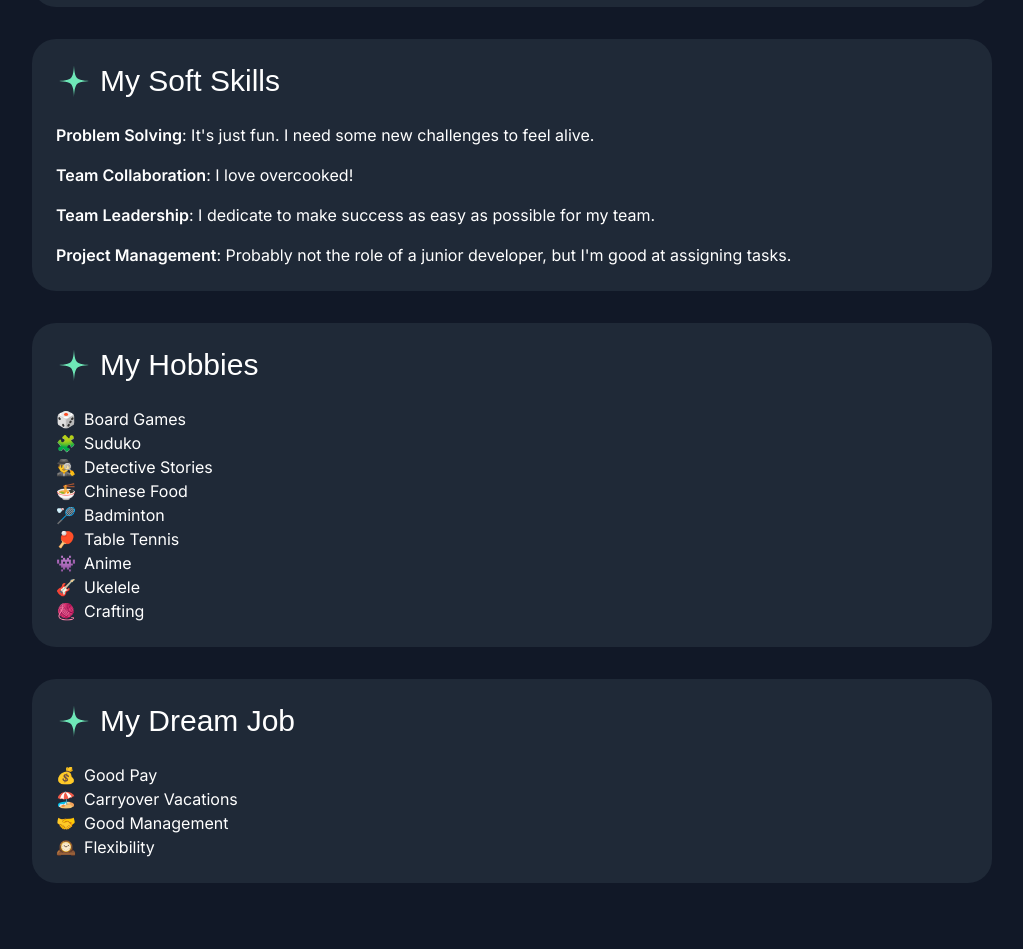
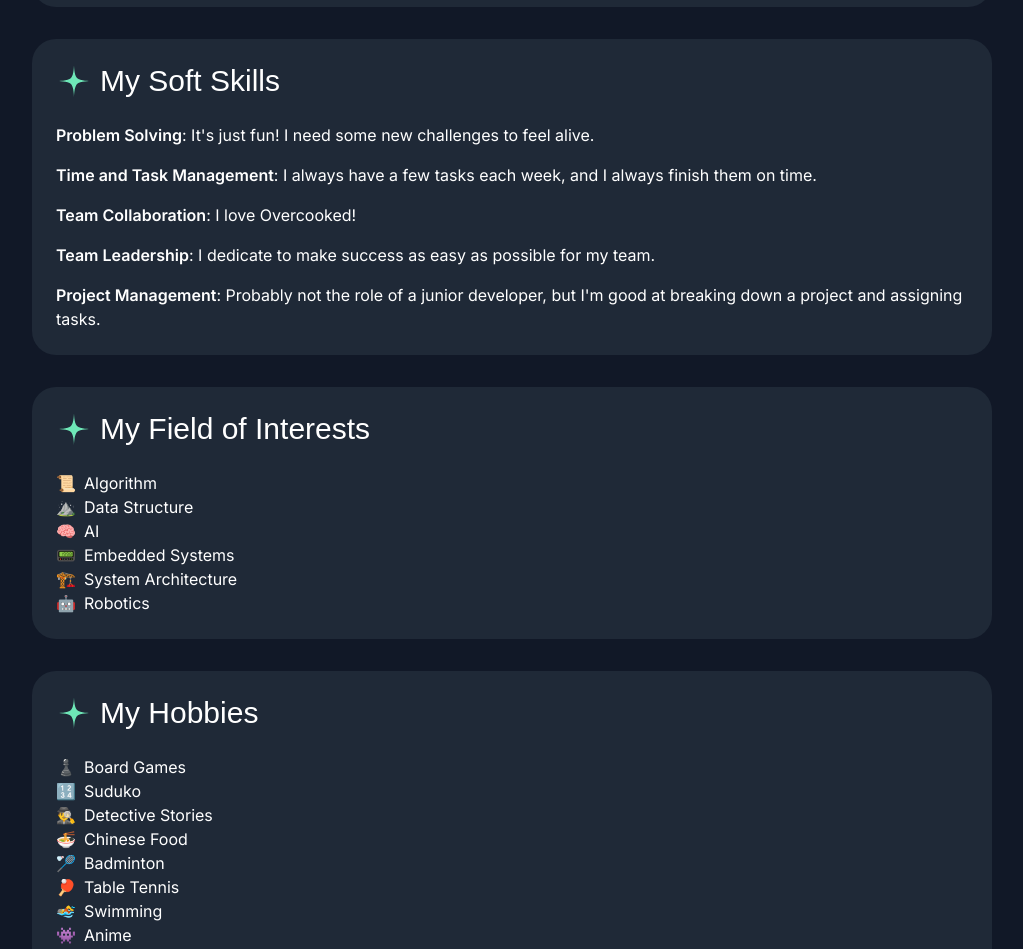
Before and after one commit to xinxinxin312/portfolio_website, a Next.js app in the folder starter-template/: page / in a window 1280 px wide. Shown: the part 4380-5329 px from the top of the page, without its empty margins (128-1151 px from the left). Built offline with nearby package versions, Linux system fonts and the light colour scheme; a web font is replaced by a local one.

Commit message:
added fields of interest.

```diff
--- a/starter-template/src/sections/About.tsx
+++ b/starter-template/src/sections/About.tsx
@@ -34,14 +34,41 @@ const tools = [
   },
 ];
 
+const interests = [
+  {
+    title: "Algorithm",
+    emoji: "📜",
+  },
+  {
+    title: "Data Structure",
+    emoji: "⛰️",
+  },
+  {
+    title: "AI",
+    emoji: "🧠",
+  },
+  {
+    title: "Embedded Systems",
+    emoji: "📟",
+  },
+  {
+    title: "System Architecture",
+    emoji: "🏗️",
+  },
+  {
+    title: "Robotics",
+    emoji: "🤖",
+  },
+];
+
 const hobbies = [
   {
     title: "Board Games",
-    emoji: "🎲",
+    emoji: "♟️",
   },
   {
     title: "Suduko",
-    emoji: "🧩",
+    emoji: "🔢",
   },
   {
     title: "Detective Stories",
@@ -58,6 +85,10 @@ const hobbies = [
   {
     title: "Table Tennis",
     emoji: "🏓",
+  },
+  {
+    title: "Swimming",
+    emoji: "🏊",
   },
   {
     title: "Anime",
@@ -79,6 +110,14 @@ const expectations = [
     emoji: "💰",
   },
   {
+    title: "Learning Support",
+    emoji: "📚",
+  },
+  {
+    title: "Always New Challenges",
+    emoji: "🎯",
+  },
+  {
     title: "Carryover Vacations",
     emoji: "🏖️",
   },
@@ -95,11 +134,16 @@ const expectations = [
 const softSkills = [
   {
     title: "Problem Solving",
-    description: "It's just fun. I need some new challenges to feel alive.",
+    description: "It's just fun! I need some new challenges to feel alive.",
+  },
+  {
+    title: "Time and Task Management",
+    description:
+      "I always have a few tasks each week, and I always finish them on time.",
   },
   {
     title: "Team Collaboration",
-    description: "I love overcooked!",
+    description: "I love Overcooked!",
   },
   {
     title: "Team Leadership",
@@ -108,7 +152,7 @@ const softSkills = [
   {
     title: "Project Management",
     description:
-      "Probably not the role of a junior developer, but I'm good at assigning tasks.",
+      "Probably not the role of a junior developer, but I'm good at breaking down a project and assigning tasks.",
   },
 ];
 
@@ -176,20 +220,17 @@ export const AboutSection = () => {
             </div>
           </Card>
 
-          {/* <Card>
-            <CardHeader title="My Toolbox" description="" />
+          <Card>
+            <CardHeader title="My Field of Interests" description="" />
             <div className="mt-4">
-              {tools.map((tool) => (
-                <div
-                  key={tool.title}
-                  className="inline-flex items-center gap-4 py-2 px-3 outline outline-2 outline-white/10 rounded-lg"
-                >
-                  <TechIcon component={tool.iconType} />
-                  <span className="font-semibold">{tool.title}</span>
+              {interests.map((interest) => (
+                <div key={interest.title} className="flex items-center gap-2">
+                  <span>{interest.emoji}</span>
+                  <span>{interest.title}</span>
                 </div>
               ))}
             </div>
-          </Card> */}
+          </Card>
 
           <Card>
             <CardHeader title="My Hobbies" description="" />
@@ -202,11 +243,15 @@ export const AboutSection = () => {
               ))}
             </div>
           </Card>
+
           <Card>
             <CardHeader title="My Dream Job" description="" />
             <div className="mt-4">
               {expectations.map((expectations) => (
-                <div key={expectations.title} className="flex items-center gap-2">
+                <div
+                  key={expectations.title}
+                  className="flex items-center gap-2"
+                >
                   <span>{expectations.emoji}</span>
                   <span>{expectations.title}</span>
                 </div>
```
